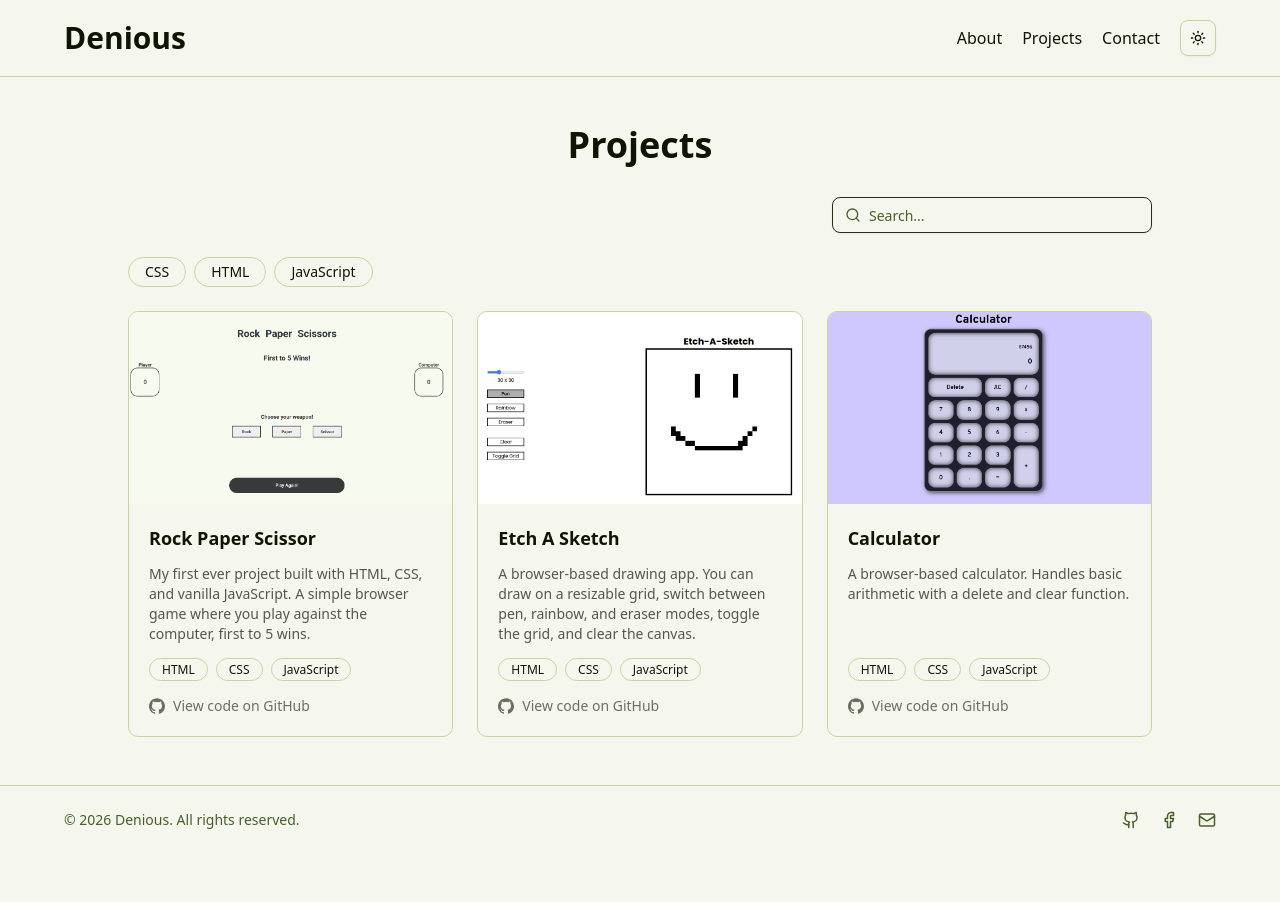
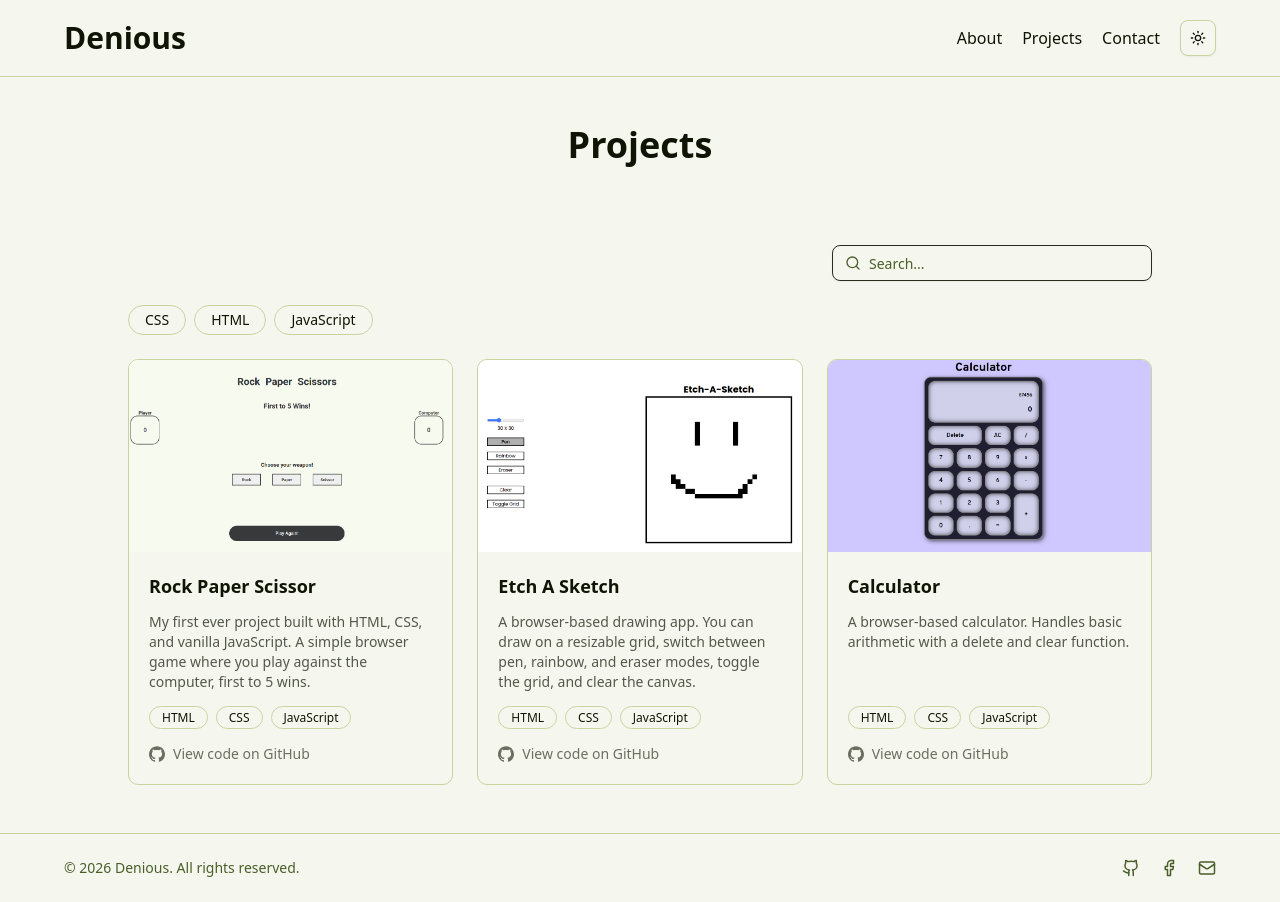
Before and after one commit to LourdenB15/portfolio, a Next.js app: page /projects in a window 1280 px wide. Before the commit the page ends 854 px from the top, so only its background shows below. Built offline with nearby package versions, Linux system fonts and the light colour scheme.

Commit message:
Keep category label space reserved

```diff
--- a/components/features/projects/ProjectSection.tsx
+++ b/components/features/projects/ProjectSection.tsx
@@ -55,13 +55,11 @@ export default function ProjectSection({
     <Section className="grow">
       <div className="flex flex-col max-w-5xl mx-auto">
         <div className="text-4xl font-bold text-center mb-8">Projects</div>
-        {activeTags.length > 0 && (
-          <div className="mb-6">
-            <span className="text-sm opacity-60">
-              Category: {activeTags.join(" + ")}
-            </span>
-          </div>
-        )}
+        <div className="mb-6">
+          <span className={`text-sm opacity-60 ${activeTags.length === 0 ? "invisible" : ""}`}>
+            Category: {activeTags.join(" + ")}
+          </span>
+        </div>
         <InputGroup className="md:max-w-xs self-end mb-6">
           <InputGroupInput
             placeholder="Search..."
```
